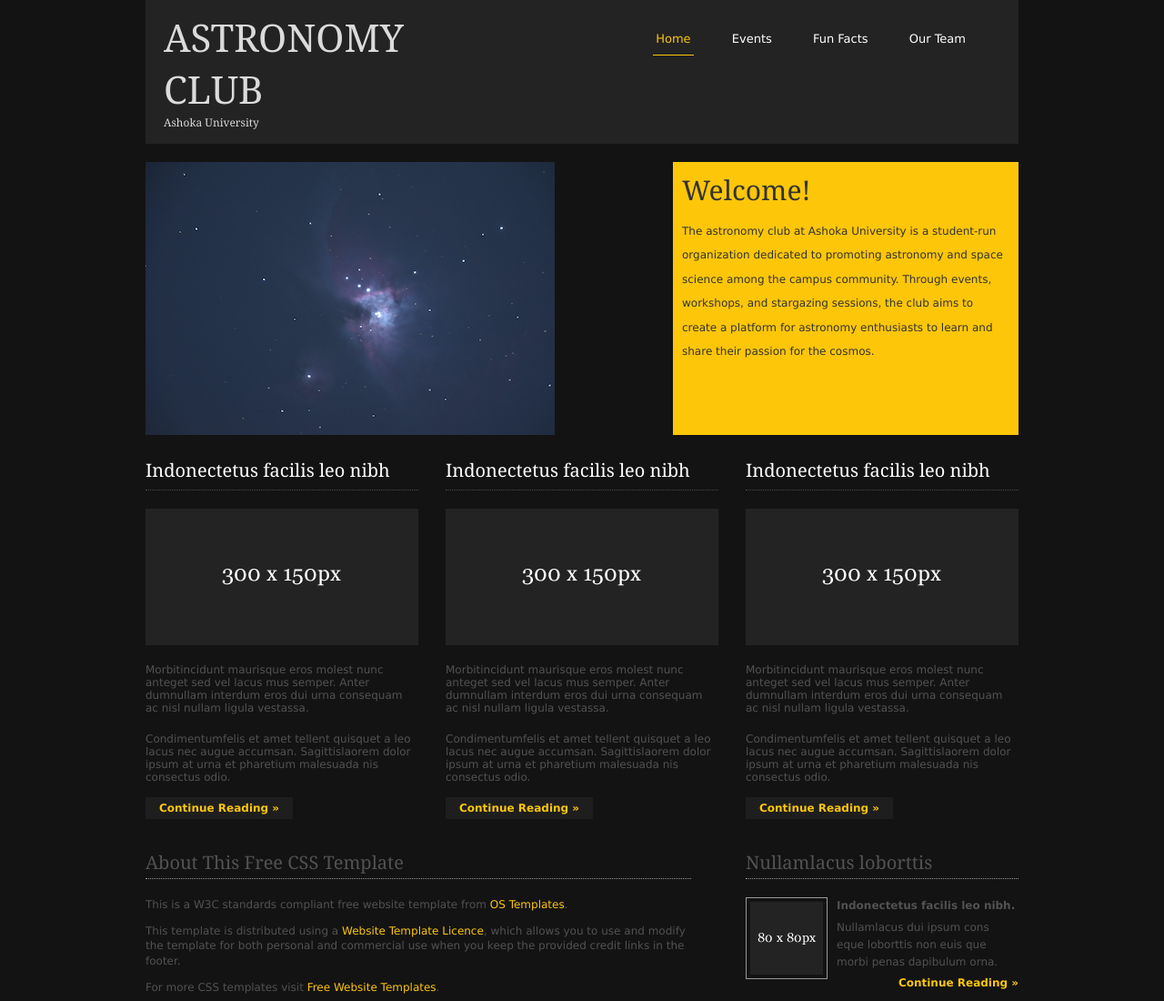
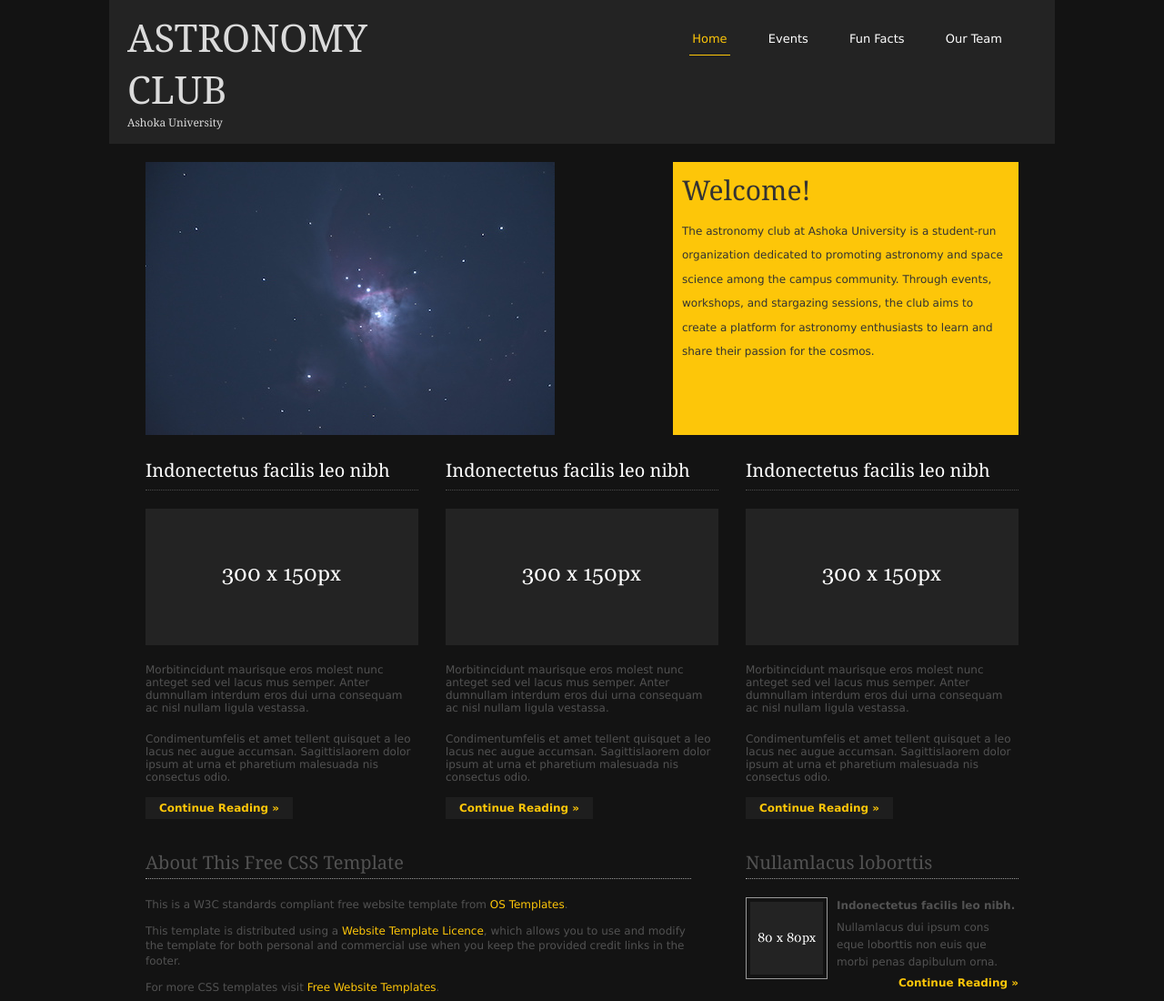
Before and after one commit to ashoka-astronomy/ashoka-astronomy.github.io, a plain HTML site: page index.html in a window 1280 px wide. Shown: the top 1100 px of the page at 91% size. Drawn offline with Linux system fonts and the light colour scheme.

Commit message:
Update layout.css

```diff
--- a/layout/styles/layout.css
+++ b/layout/styles/layout.css
@@ -45,7 +45,7 @@ div.wrapper h1, div.wrapper h2, div.wrapper h3, div.wrapper h4, div.wrapper h5,
 
 /* ----------------------------------------------Header------------------------------------- */
 
-#header{display:block; position:relative; width:920px; margin:0 auto; padding:5px 20px 15px 20px; color:#DBDBDB; background-color:#232323; font-family:Georgia, "Times New Roman", Times, serif;}
+#header{display:block; position:relative; width:1000px; margin:0 auto; padding:5px 20px 15px 20px; color:#DBDBDB; background-color:#232323; font-family:Georgia, "Times New Roman", Times, serif;}
 #header #logo{display:block; float:left; width:260px; margin-top:7px;}
 #header #logo h1, #header #logo p{margin:0; padding:0; line-height:normal;}
 #header #logo h1{margin:0; padding:0; font-size:42px; border:none; text-transform:uppercase;}
```
